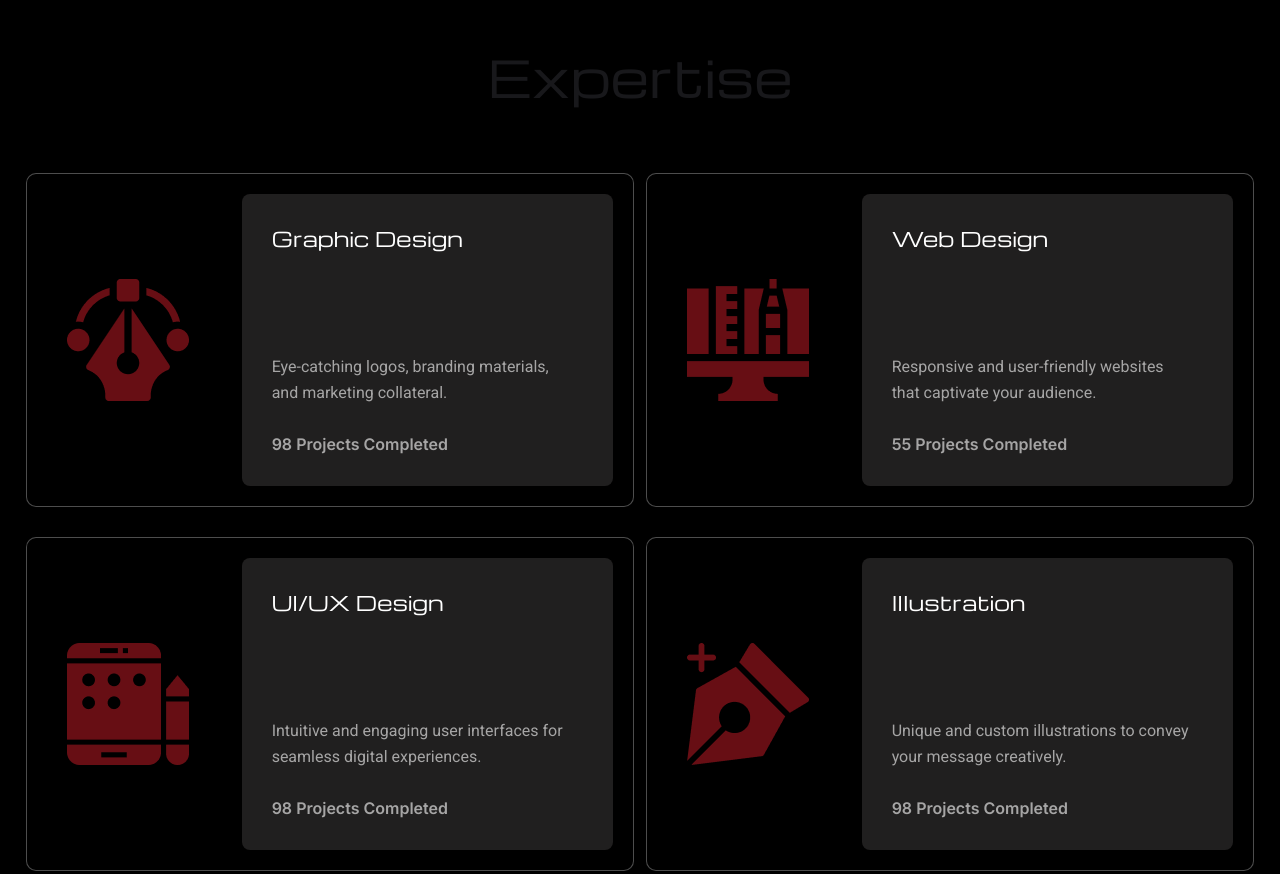
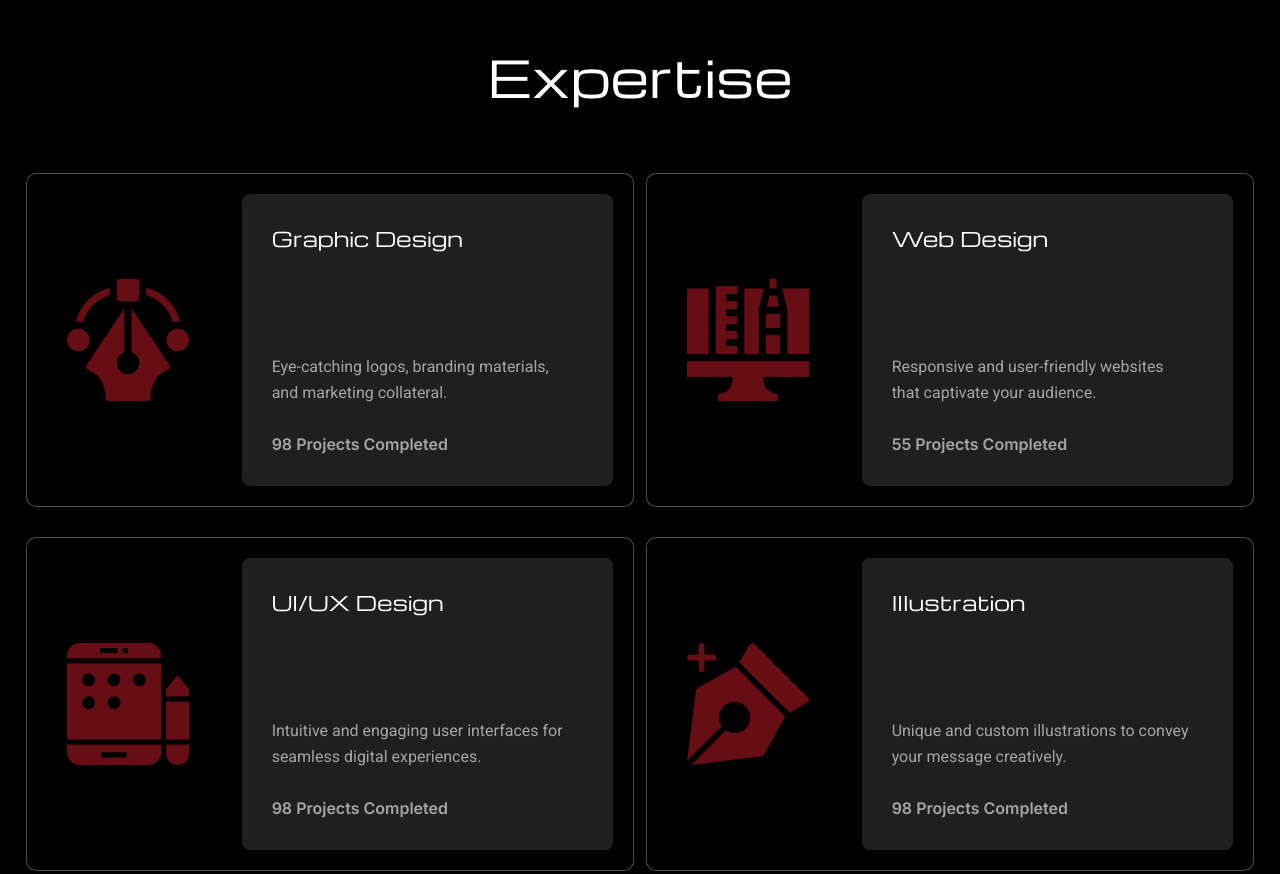
Before and after one commit to MostafaKamalAsif/Axis-Portfolio, a website: page index.html in a window 1280 px wide. Shown: the part 1801-2675 px from the top of the page. Drawn offline with nearby package versions, Linux system fonts and the light colour scheme.

Commit message:
Expertise color fixed

```diff
--- a/index.html
+++ b/index.html
@@ -229,7 +229,7 @@
         class="max-w-smContainer md:max-w-mdContainer lg:max-w-mContainer m-auto"
       >
         <h3
-          class="font-Michroma text-[30px] md:text-[40px] lg:text-[50px] text-center"
+          class="font-Michroma text-[30px] md:text-[40px] lg:text-[50px] text-white text-center"
         >
           Expertise
         </h3>
```
